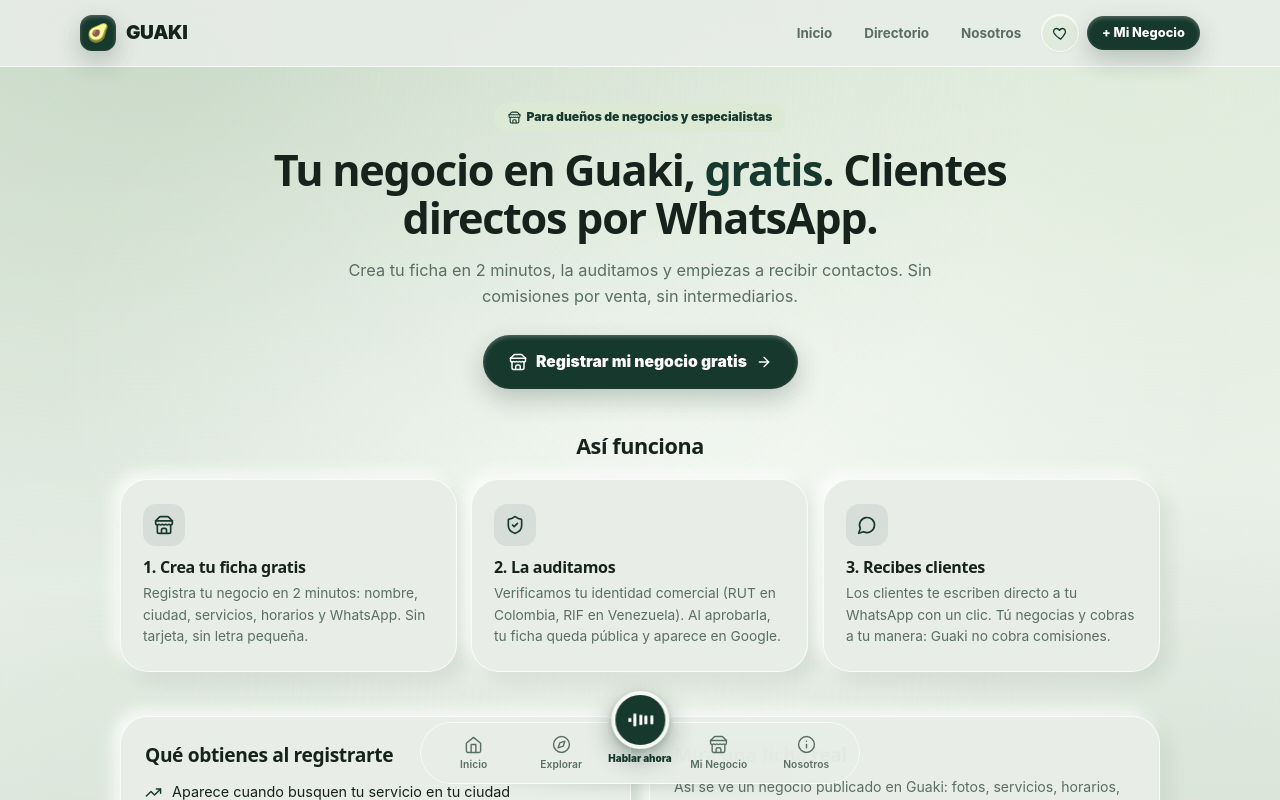
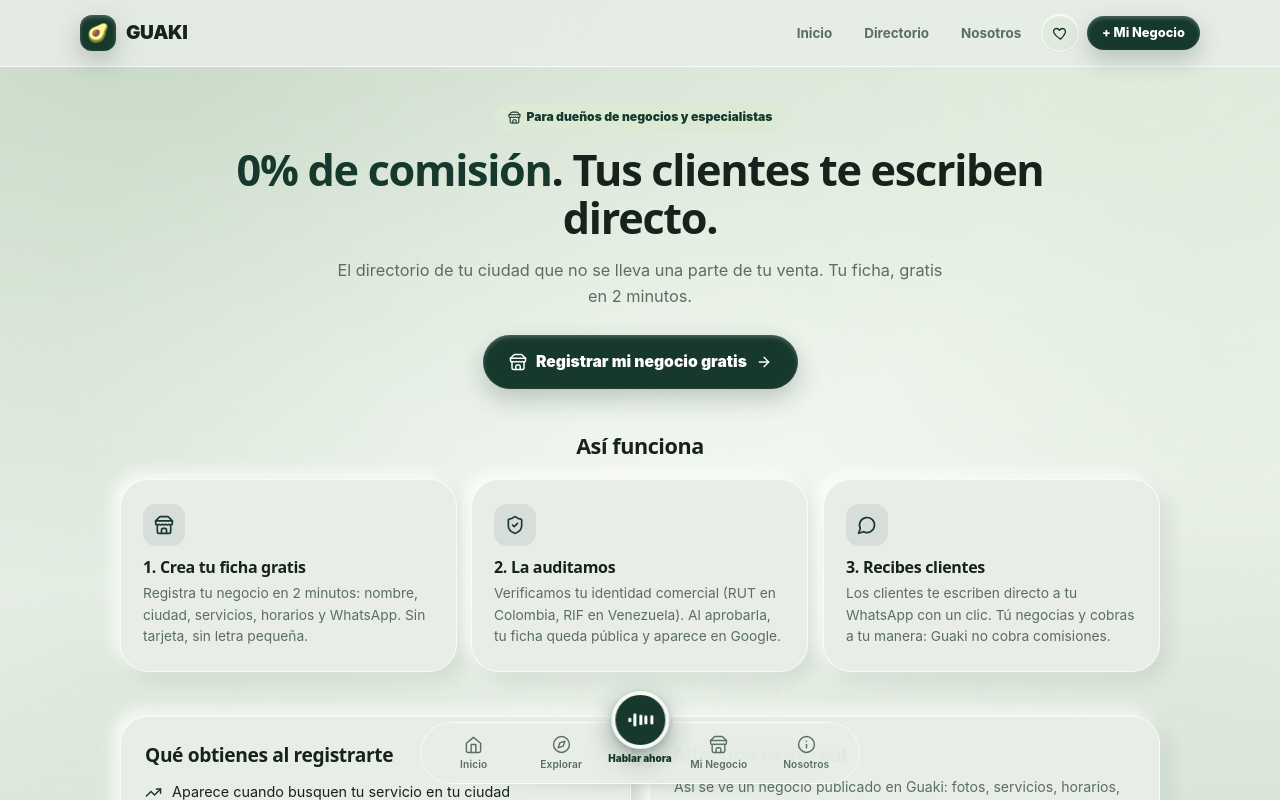
Before and after one commit to Morakoku/guaki, a Next.js app: page /unete in a window 1280 px wide. Shown: the top 800 px of the page. Built offline with nearby package versions, Linux system fonts and the light colour scheme; no server answers.

Commit message:
feat(copy): hero /unete con copy validado por simulacion Qwen (ganador B: 0% de comision)

```diff
--- a/src/app/unete/page.tsx
+++ b/src/app/unete/page.tsx
@@ -75,11 +75,11 @@
           </span>
 
           <h1 style={{ fontSize: 'clamp(1.9rem, 4vw, 2.7rem)', fontWeight: 900, letterSpacing: '-0.03em', lineHeight: 1.12, margin: '0 auto 14px', maxWidth: '820px' }}>
-            Tu negocio en Guaki, <span style={{ color: TOKENS.colors.emeraldDark }}>gratis</span>. Clientes directos por WhatsApp.
+            <span style={{ color: TOKENS.colors.emeraldDark }}>0% de comisión</span>. Tus clientes te escriben directo.
           </h1>
 
           <p style={{ fontSize: '1.02rem', color: TOKENS.colors.textSecondary, lineHeight: 1.6, maxWidth: '620px', margin: '0 auto 26px' }}>
-            Crea tu ficha en 2 minutos, la auditamos y empiezas a recibir contactos. Sin comisiones por venta, sin intermediarios.
+            El directorio de tu ciudad que no se lleva una parte de tu venta. Tu ficha, gratis en 2 minutos.
           </p>
 
           <UneteCTAs />
```
